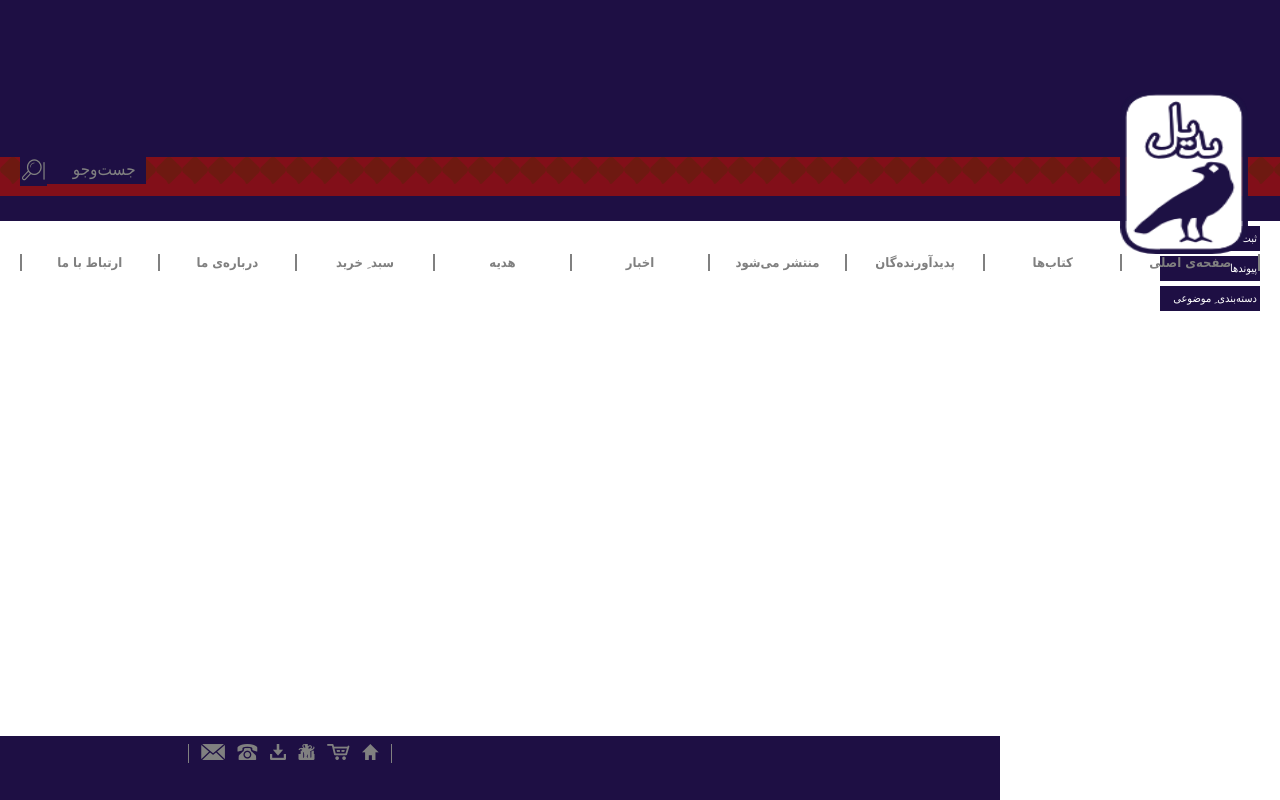
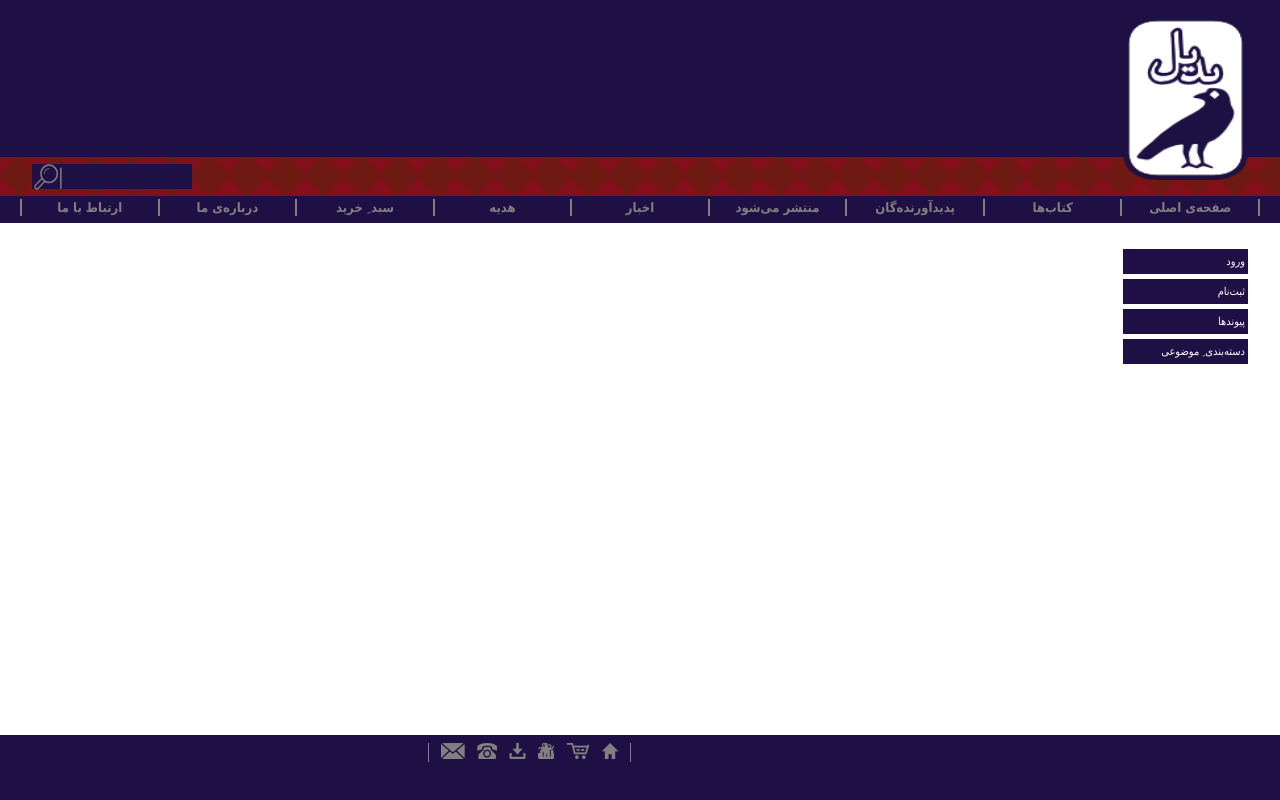
Before and after one commit to Navid777/Badil, a Django app: template templates/base.html in a window 1280 px wide. Run offline with Django 3.2, Linux system fonts and the light colour scheme; the template is opened without the code that fills it, so the values that code supplies are empty; parts of the project's set-up code (start-up, migrations or seed data) failed here and were passed over.

Commit message:
fixed base.html Still need to fix font size and shit

```diff
--- a/media/css/style.css
+++ b/media/css/style.css
@@ -4,6 +4,10 @@ html, body {
     background: white;
     font-family: tahoma, sans-serif;
     direction: rtl;
+}
+
+div#allcontent {
+    display: none;
 }
 
 div.clear {
@@ -21,90 +25,48 @@ body {
     margin: 0 auto;
 }
 
-div#header {
+img.logo {
     position: fixed;
-    z-index: 100;
-    height: 27.8%;
-    width: 100%;
-    top: 0;
+    float: right;
+    z-index: 101;
 }
 
 div#top-header {
-    height: 70.6%;
     width: 100%;
     background: #1E0F44;
+    position: fixed;
 }
 
 div#search-bar {
-    height: 17.5%;
-    width: 100%;;
-    background: url('/media/images/point.png') repeat-x scroll 0 0 #820F19;
+    position: fixed;
+    width: 100%;
+    background: url('/media/images/point.png') repeat-x scroll 0 0 / contain #820F19;
 }
 
-div#search-input {
-    float: left;
-    margin-left: 20px;
+#search-input {
     color: gray;
-    /* TODO: change color */
-}
-
-div#search-input.active {
-    box-shadow: inset 0 0 0 1px white;
-    color: white;
-    /* TODO : change color */
-}
-
-div#searchbox {
+    position: fixed;
     background-color: #1E0F44;
+    transition: 300ms all linear;
     outline: none;
     border: none;
     margin: 0;
-    float: left;
-    width: 79px;
-    height: 23px;
-    padding: 2px 10px;
-    font-size: 17px;
-    transition: 300ms all linear;
+    padding: 0;
     /* TODO: add -webkit- and shit */
 }
 
-div#search-input.active div#searchbox {
-    width: 179px;
-}
-
-div#search {
+#search-button {
+    position: fixed;
+    color: gray;
     background-color: #1E0F44;
-    float: left;
-    outline: none;
-    border: none;
-    margin: 0;
-    height: 11.9%;
-    font-size: 21px;
-    padding: 2px;
     cursor: pointer;
+    text-align: center;
 }
 
 div#menu-bar {
-    height: 25px;
+    position: fixed;
     width: 100%;
     background: #1E0F44;
-}
-
-div#footer {
-    position: fixed;
-    width: 100%;
-    bottom: 0;
-    background: #1E0F44;
-    height: 8%;
-    text-align: center;
-}
-
-img.logo {
-    float: right;
-    margin-right: 2.5%;
-    margin-top: 7%;
-    width: 10%;
-    height: 74%;
 }
 
 div#top-menu-container {
@@ -140,9 +102,6 @@ div#top-menu-container {
 
 div#side-menu {
     position: fixed;
-    right: 20px;
-    top: 196px;
-    width: 100px;
 }
 
 #side-menu ul {
@@ -154,7 +113,6 @@ div#side-menu {
 
 #side-menu ul li {
     display: block;
-    width: 97px;
     text-align: right;
     height: 25px;
     line-height: 25px;
@@ -167,6 +125,14 @@ div#side-menu {
 #top-menu li a, #side-menu li a {
     display: block;
     width: 100%;
+}
+
+div#footer {
+    position: fixed;
+    bottom: 0;
+    width: 100%;
+    background: #1E0F44;
+    text-align: center;
 }
 
 #footer-icons {
@@ -193,48 +159,12 @@ div#side-menu {
 }
 
 div#content {
+    position: fixed;
     background: white;
-    overflow: hidden;
-    margin: 196px 140px 20px 20px;
+    overflow-y: scroll;
+    overflow-x: hidden;
 }
 
-div#outlet {
-    overflow: auto;
+div#outlet {;
     width: 100%;
 }
-
-div#home-content {
-    background-color: #828282;
-    width: 100%;
-}
-
-div.home-book {
-    width: 50%;
-    float: right;
-    position: relative;
-}
-
-div.home-book img {
-    height: 350px;
-    width: 300px;
-    margin: 20px;
-}
-
-div.home-book-desc {
-    position: absolute;
-    bottom: 20px;
-    right: 340px;
-    font-size: 80%;
-}
-
-div.home-book-ribbon {
-    background-color: rgba(30, 15, 70, 0.8);
-    position: absolute;
-    bottom: 195px;
-    right: 20px;
-    width: 300px;
-    color: white;
-    padding-top: 20px;
-    padding-bottom: 20px;
-    padding-right: 40px;
-}
--- a/media/js/search.js
+++ /dev/null
@@ -1,14 +0,0 @@
-$(document).ready(function() {
-   var $searchbox = $("#searchbox");
-   var $search_input = $("#search-input");
-    $searchbox.text('جست‌وجو');
-   $searchbox.on('focus', function() {
-       $searchbox.text('');
-       $search_input.toggleClass('active');
-   });
-   $searchbox.on('blur', function() {
-       $searchbox.text('');
-       setTimeout(function() { $searchbox.text('جست‌وجو'); }, 300);
-       $search_input.toggleClass('active');
-   });
-});
--- /dev/null
+++ b/media/js/style.js
@@ -0,0 +1,77 @@
+var updateUI = function() {
+    var IS = {
+        width: 800,
+        height: 600,
+        headerH: 118,
+        searchbarH: 29,
+        searchinputH: 19,
+        searchinputW: 80,
+        searchinputL: 40,
+        searchinputT: 123,
+        searchbuttonH: 19,
+        searchbuttonW: 20,
+        searchbuttonL: 20,
+        searchbuttonT: 123,
+        menubarH: 20,
+        logoH: 123,
+        logoW: 78,
+        logoT: 12,
+        logoR: 20,
+        sidemenuW: 78,
+        sidemenuT: 187,
+        sidemenuR: 20,
+        footerH: 49,
+        footerB: 0,
+        footerContentMR: 138,
+        contentH: 344,
+        contentW: 659,
+        contentR: 138,
+        contentT: 187
+    }
+    var $body = $(document);
+    var width = $body.width();
+    var height = $body.height();
+    var $img = $("img.logo");
+    var $topHeader = $("#top-header");
+    var $searchBar = $("#search-bar");
+    var $searchInput = $("#search-input");
+    var $searchButton = $("#search-button");
+    var $menuBar = $("#menu-bar");
+    var $sideMenu = $("#side-menu");
+    var $footer = $("#footer");
+    var $footerContent = $("#footer-content");
+    var $content = $("#content");
+    $img.height(IS.logoH*height/IS.height)
+        .width(IS.logoW*width/IS.width)
+        .css('top', IS.logoT*height/IS.height)
+        .css('right', IS.logoR*width/IS.width);
+    $topHeader.height(IS.headerH*height/IS.height)
+        .css('top', 0);
+    $searchBar.height(IS.searchbarH*height/IS.height)
+        .css('top', $topHeader.height());
+    $searchInput.height(IS.searchinputH*height/IS.height)
+        .width(IS.searchinputW*width/IS.width)
+        .css('left', IS.searchinputL*width/IS.width)
+        .css('top', IS.searchinputT*height/IS.height);
+    $searchButton.height(IS.searchbuttonH*height/IS.height)
+        .width(IS.searchbuttonW*width/IS.width)
+        .css('top', IS.searchbuttonT*height/IS.height)
+        .css('left', IS.searchbuttonL*width/IS.width)
+        .css('font-size', IS.searchbuttonH*height/IS.height);
+    $menuBar.height(IS.menubarH*height/IS.height)
+        .css('top', $topHeader.height() + $searchBar.height());
+    $sideMenu.width(IS.sidemenuW*width/IS.width)
+        .css('right', IS.sidemenuR*width/IS.width)
+        .css('top', IS.sidemenuT*height/IS.height);
+    $footer.height(IS.footerH*height/IS.height);
+    $footerContent.css('margin-right', IS.footerContentMR*width/IS.width);
+    $content.height(IS.contentH*height/IS.height)
+        .width(IS.contentW*width/IS.width)
+        .css('right', IS.contentR*width/IS.width)
+        .css('top', IS.contentT*height/IS.height);
+
+    $("#allcontent").fadeIn();
+};
+
+$(document).ready(updateUI);
+$(window).resize(updateUI);
--- a/templates/base.html
+++ b/templates/base.html
@@ -4,22 +4,20 @@
     <title>badil</title>
     <link rel="stylesheet" href="{{MEDIA_URL}}css/style.css" />
     <link rel="stylesheet" href="{{MEDIA_URL}}css/fonts.css" />
+    {% block extrastyle %}{% endblock %}
     <script type="text/javascript" src="{{MEDIA_URL}}js/jquery-2.1.0.min.js"></script>
-    <script type="text/javascript" src="{{MEDIA_URL}}js/search.js"></script>
+    <script type="text/javascript" src="{{ MEDIA_URL }}js/style.js"></script>
+    {% block extraheaderjs %}{% endblock %}
 </head>
 <body>
-    <div id="header">
+<div id="allcontent">
     <img class="logo" src="{{ MEDIA_URL }}images/logo.png" />
     <div id="top-header">
     </div>
     <div id="search-bar">
         {# TODO: enter on search box goes down! #}
-            <div id="search-input">
-                <div id="search"><i class="icon-search">
-                </i></div>
-                <div id="searchbox" contenteditable="true">
-                </div>
-            </div>
+        <div id="search-button"><i class="icon-search"></i></div>
+        <input id="search-input" contenteditable="true"/>
     </div>
     <div id="menu-bar">
         <div id="top-menu-container">
@@ -37,7 +35,6 @@
             </tr></tbody></table>
         </div>
     </div>
-    </div>
     <div id="side-menu">
         <ul>
             <li><a href="#">ورود</a></li>
@@ -50,8 +47,6 @@
         <div id="outlet">
             {% block content %}{% endblock %}
         </div>
-        <div id="content">
-            <div id="footer">
     </div>
     <div id="footer">
         <div id="footer-content">
@@ -65,5 +60,6 @@
             </div>
         </div>
     </div>
+</div>
 </body>
 </html>
--- a/templates/home.html
+++ b/templates/home.html
@@ -3,7 +3,7 @@
 {% block content %}
 <div id="home-content">
     <div class="home-book">
-        <img src="{{ MEDIA_URL }}images/logo.png"/>
+        <img src="{{ MEDIA_URL }}images/sooe.jpg"/>
         <div class="home-book-desc">
 سلام
             خوبی؟
@@ -20,7 +20,7 @@
         </div>
     </div>
     <div class="home-book">
-        <img src="{{ MEDIA_URL }}images/logo.png"/>
+        <img src="{{ MEDIA_URL }}images/sooe.jpg"/>
         <div class="home-book-desc">
 سلام
             خوبی؟
```
Lines whose indentation alone changed are shown as unchanged.
